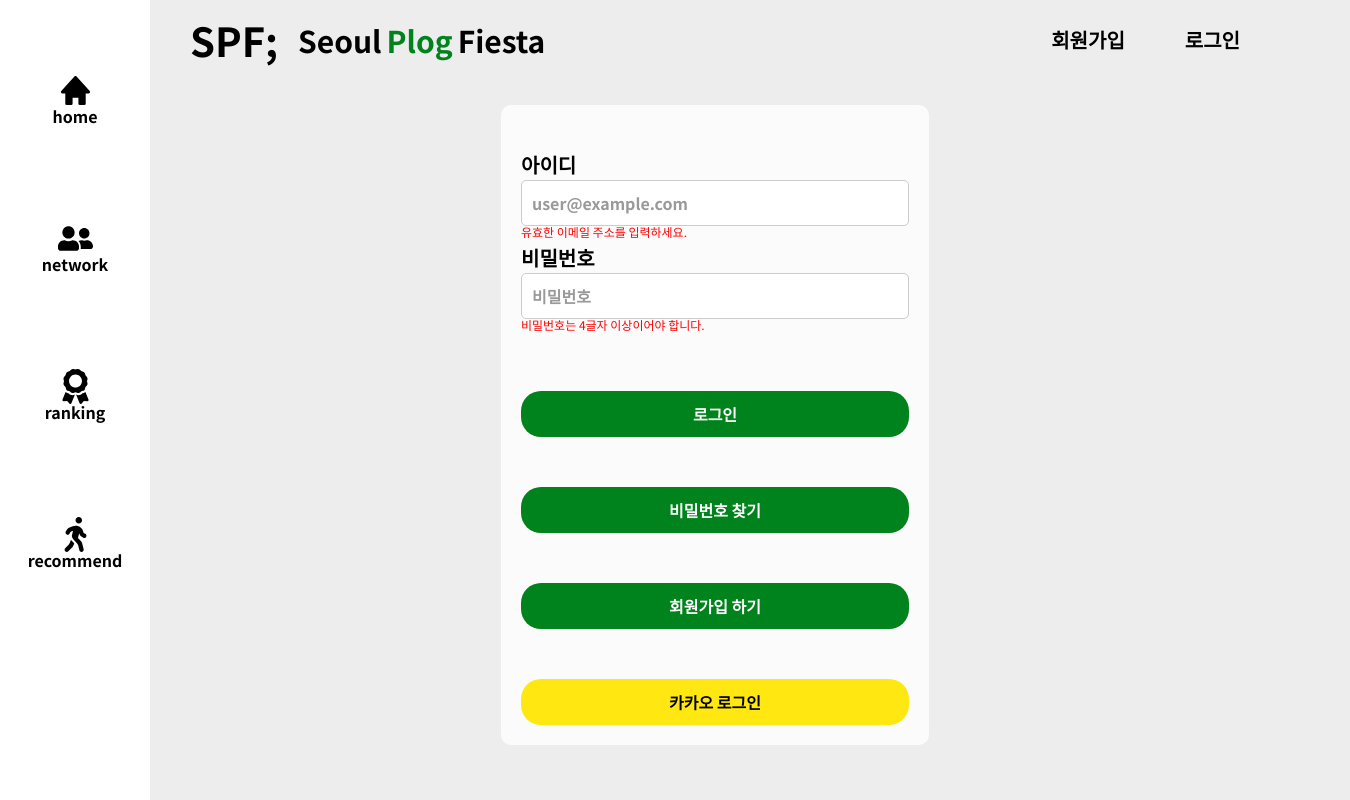
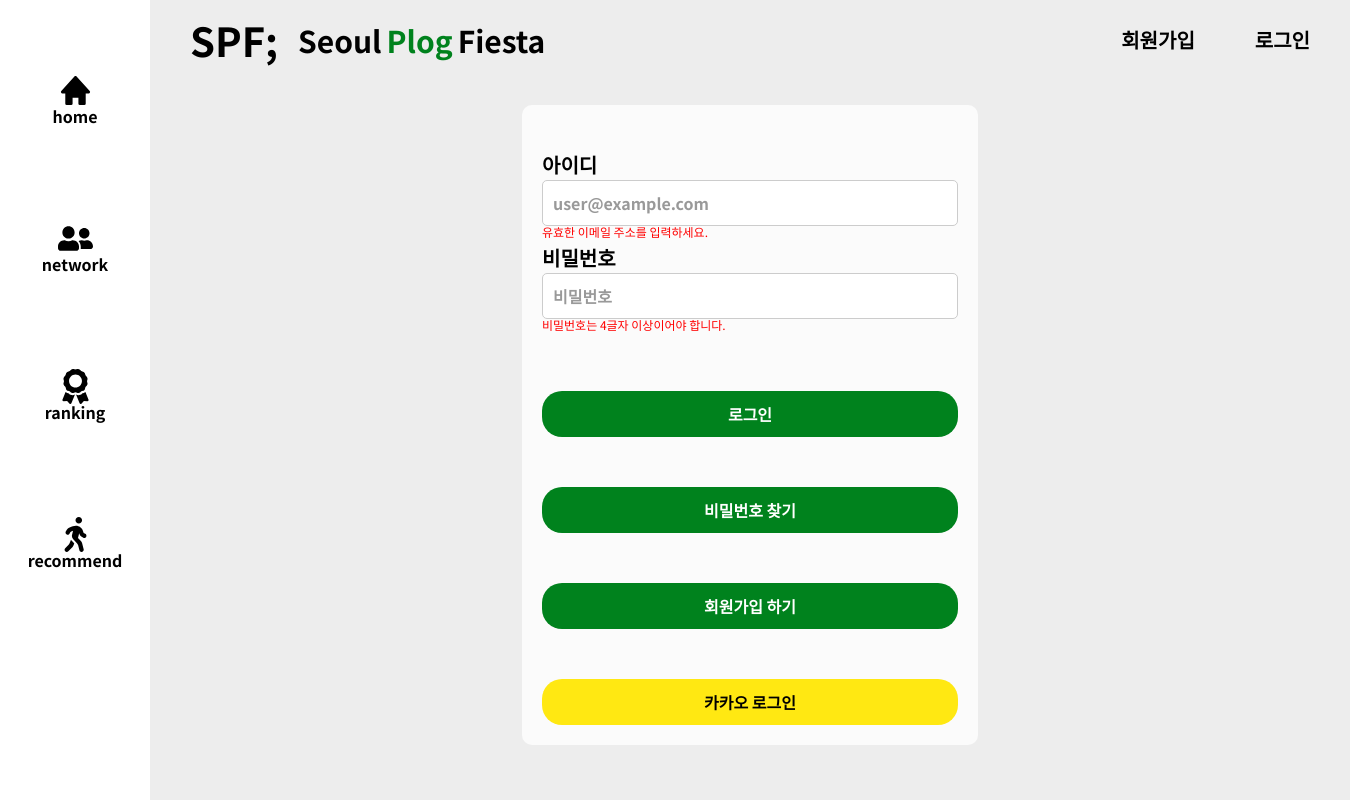
Before and after one commit to daechan-jo/seoul-plog-fiesta, a React (Create React App) app in the folder front/: page /login in a window 1280 px wide. Shown: the whole page, 1350 px wide, since content can reach past the window. Built offline with nearby package versions, Linux system fonts and the light colour scheme.

Commit message:
:packages: Chore: 바디 max값 메인 min값 지정

```diff
--- a/front/src/components/layout/layout.module.scss
+++ b/front/src/components/layout/layout.module.scss
@@ -1,6 +1,7 @@
 @import '../../styles/variables.scss';
 
 .header {
+  min-width: 1200px;
   height: $headerHeight;
   display: flex;
   justify-content: space-between;
--- a/front/src/styles/global.scss
+++ b/front/src/styles/global.scss
@@ -1,7 +1,8 @@
 @import './variables.scss';
 @import url('https://fonts.googleapis.com/css2?family=Noto+Sans+KR:wght@400;500;700;900&display=swap');
 body {
-  margin: 0;
+  max-width: 1800px;
+  margin: 0 auto;
   font-family: -apple-system, BlinkMacSystemFont, 'Noto Sans KR', sans-serif;
   -webkit-font-smoothing: antialiased;
   -moz-osx-font-smoothing: grayscale;
@@ -15,6 +16,7 @@ code {
 
 main {
   margin-left: $navWidth;
+  min-width: 1200px;
   padding: 0 30px 30px 30px;
   display: flex;
   flex-direction: column;
```
